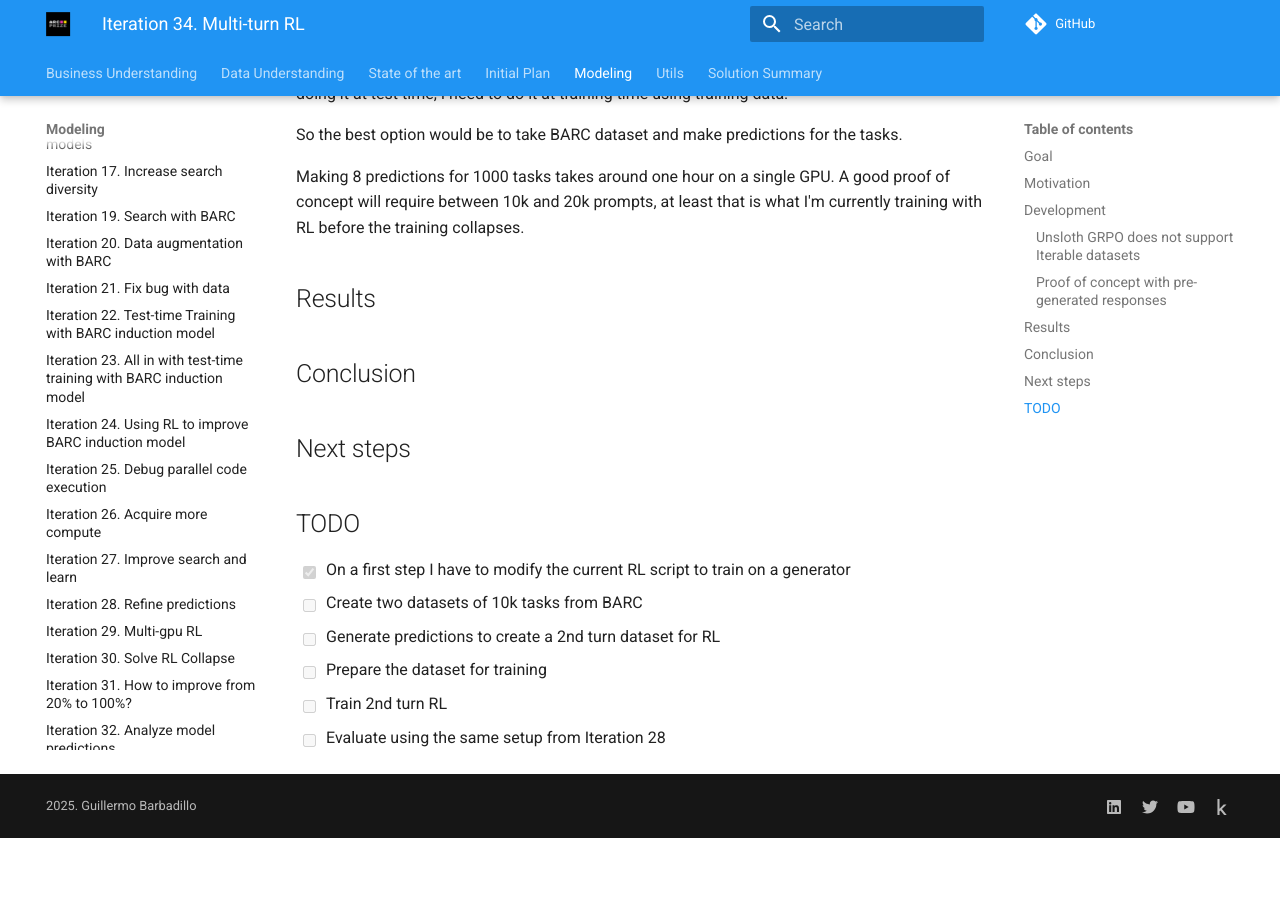
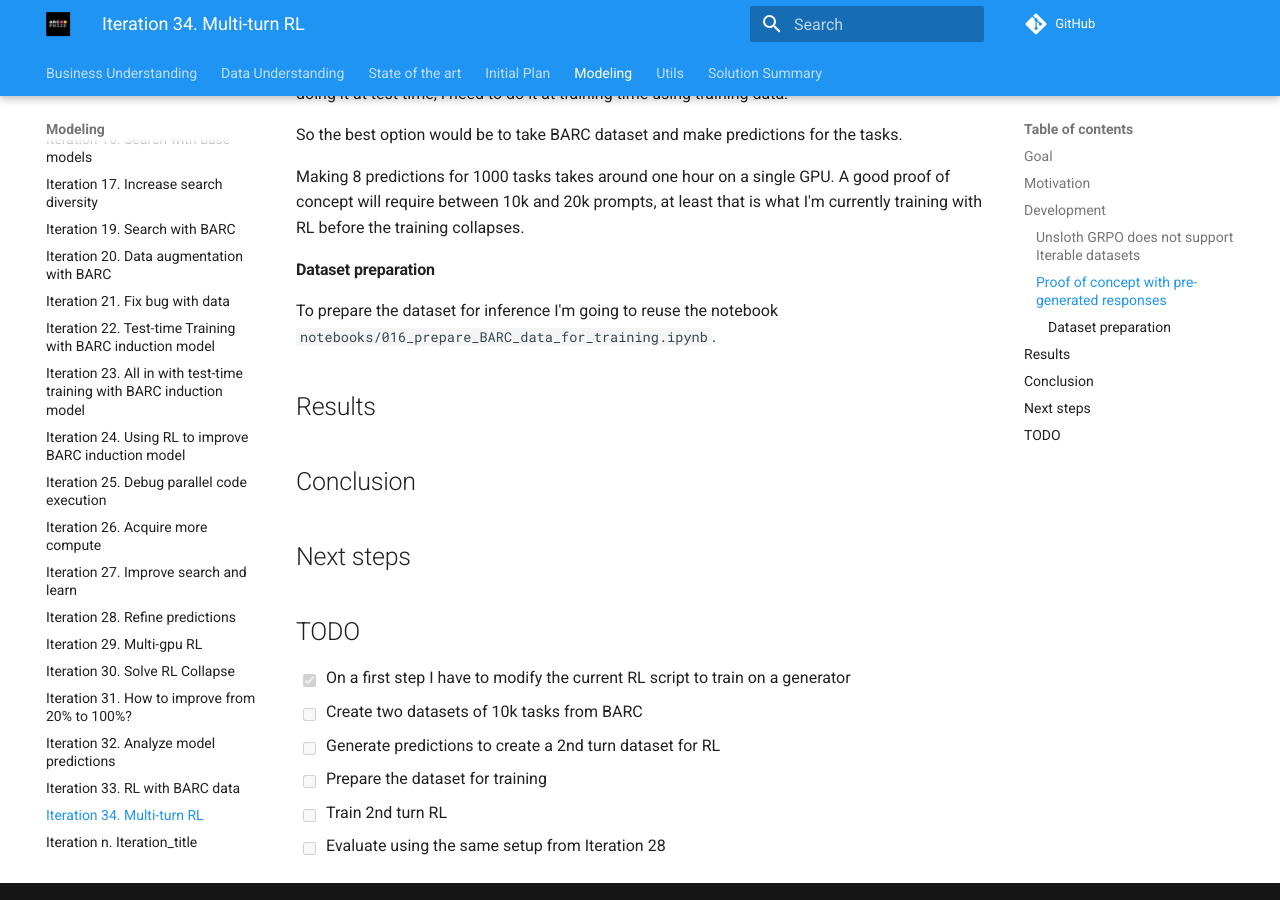
Before and after one commit to ironbar/arc25, an MkDocs documentation site: the page built from docs/modeling/Iteration_34_multi-turn_rl.md, in a window 1280 px wide and 900 px high, scrolled down 948 px. Built offline with MkDocs 1.6.1 and Material for MkDocs 9.7.7, drawn with Linux system fonts in a browser that asks for light colours; comment, search, counter and statistics services are not loaded; before the commit the page ends 1786 px from its top, so only the background shows below that.

Commit message:
created datasets

```diff
--- a/docs/modeling/Iteration_34_multi-turn_rl.md
+++ b/docs/modeling/Iteration_34_multi-turn_rl.md
@@ -48,6 +48,10 @@
 Making 8 predictions for 1000 tasks takes around one hour on a single GPU. A good proof of concept will require between 10k and 20k prompts, at least that is what I'm currently
 training with RL before the training collapses.
 
+#### Dataset preparation
+
+To prepare the dataset for inference I'm going to reuse the notebook `notebooks/016_prepare_BARC_data_for_training.ipynb`.
+
 ## Results
 
 ## Conclusion
```
Also changed, not shown: 1 other file.
